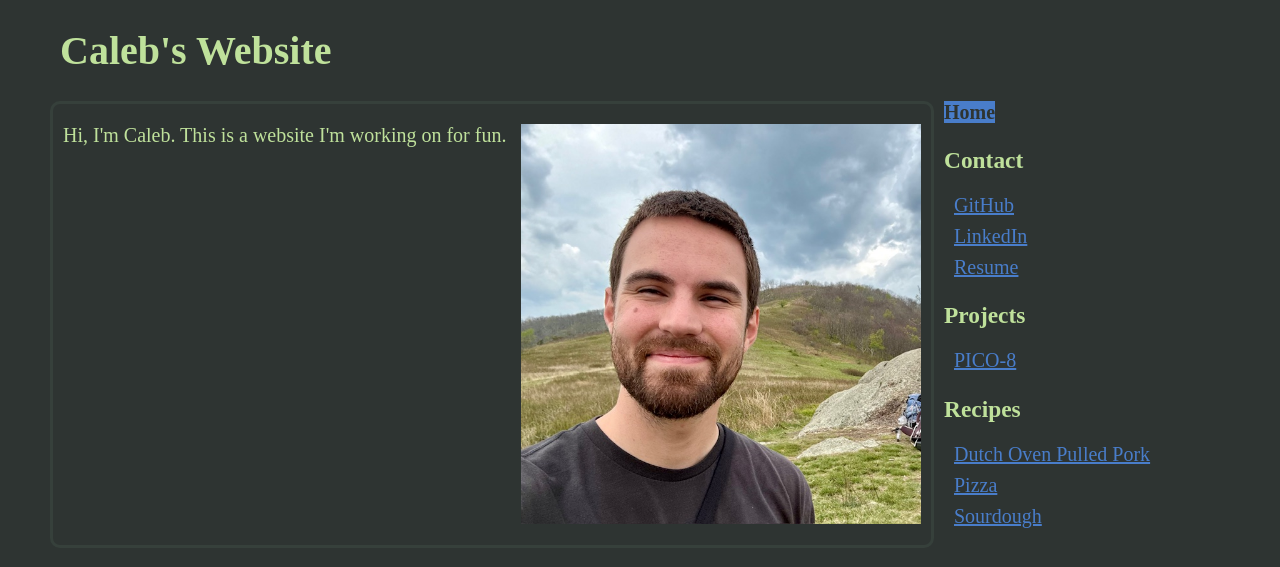
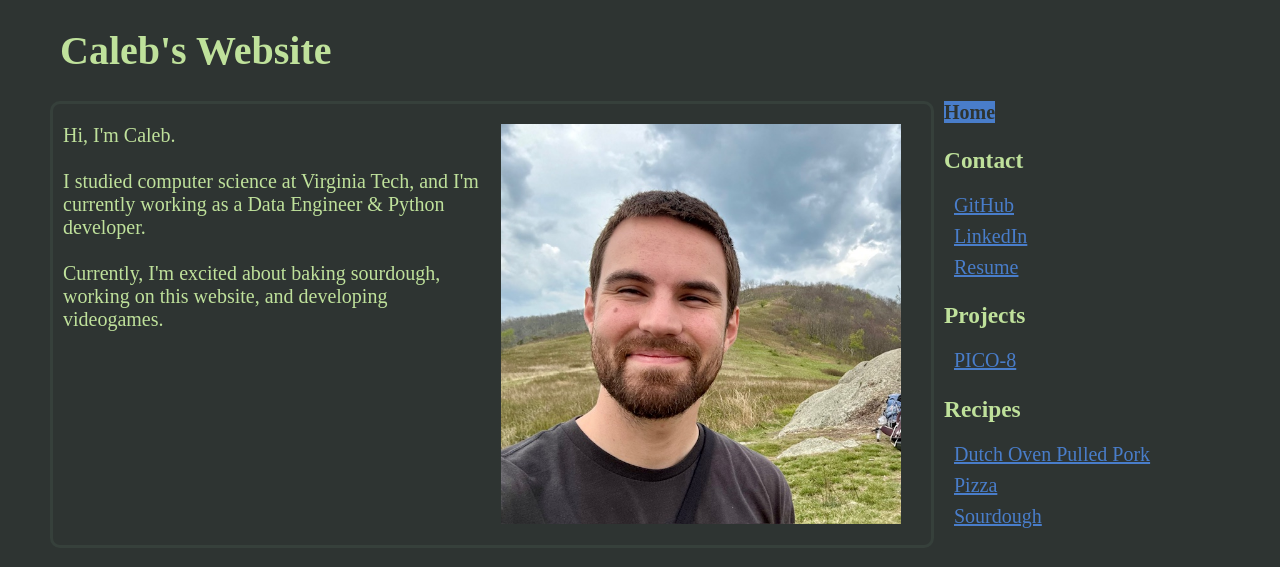
Before and after one commit to CalebHicks1/jekyll_website, a Jekyll site: the page built from index.html, in a window 1280 px wide. Shown: the top 567 px of the page. Built offline with Jekyll 4.4.1, drawn with Linux system fonts in a browser that asks for light colours; some web fonts are replaced.

Commit message:
Updated index.html

```diff
--- a/index.html
+++ b/index.html
@@ -2,7 +2,10 @@
 title: Caleb's Website
 layout: content
 ---
-<img src="/assets/images/caleb.jpeg" style="max-width: 400px; float:right; padding-top: 20px;">
+<img src="/assets/images/caleb.jpeg" style="max-width: 400px; float:right; padding: 20px;">
 <p>
-    Hi, I'm Caleb. This is a website I'm working on for fun.
+    Hi, I'm Caleb.
+    <br><br>I studied computer science at Virginia Tech, and I'm currently working as a Data Engineer & Python developer.
+    <br><br>
+    Currently, I'm excited about baking sourdough, working on this website, and developing videogames.
 </p>
```
